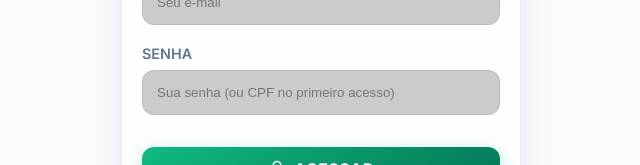
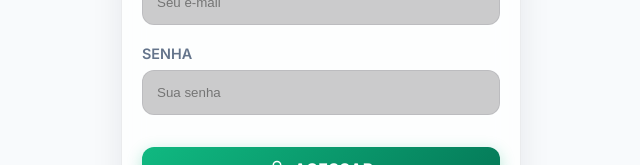
Before and after one commit to thiagovinigo/nutri, a React (Vite) app: page /paciente in a window 1280 px wide. Shown: the part 382-547 px from the top of the page, without its empty margins (319-959 px from the left). Built offline with nearby package versions, Linux system fonts and the light colour scheme; no server answers.

Commit message:
fix: remove legacy CPF placeholder from password field in PatientApp

```diff
--- a/src/features/paciente/pages/PatientApp.jsx
+++ b/src/features/paciente/pages/PatientApp.jsx
@@ -170,7 +170,7 @@ export default function PatientApp() {
             </div>
             <div>
               <label style={{display: 'block', marginBottom: '8px', fontWeight: '600', color: 'var(--patient-text-muted)', fontSize: '0.9rem'}}>SENHA</label>
-              <input type="password" value={loginCpf} onChange={e => setLoginCpf(e.target.value)} placeholder="Sua senha (ou CPF no primeiro acesso)" style={{width: '100%', padding: '14px', borderRadius: '12px', border: '1px solid var(--glass-border)', background: 'rgba(0,0,0,0.2)', color: 'var(--patient-text)', boxSizing: 'border-box'}} required />
+              <input type="password" value={loginCpf} onChange={e => setLoginCpf(e.target.value)} placeholder="Sua senha" style={{width: '100%', padding: '14px', borderRadius: '12px', border: '1px solid var(--glass-border)', background: 'rgba(0,0,0,0.2)', color: 'var(--patient-text)', boxSizing: 'border-box'}} required />
             </div>
             <button type="submit" className="btn-3d btn-primary" style={{width: '100%', marginTop: '12px'}}><Lock size={18} style={{marginRight: '8px'}} /> ACESSAR</button>
           </form>
```
